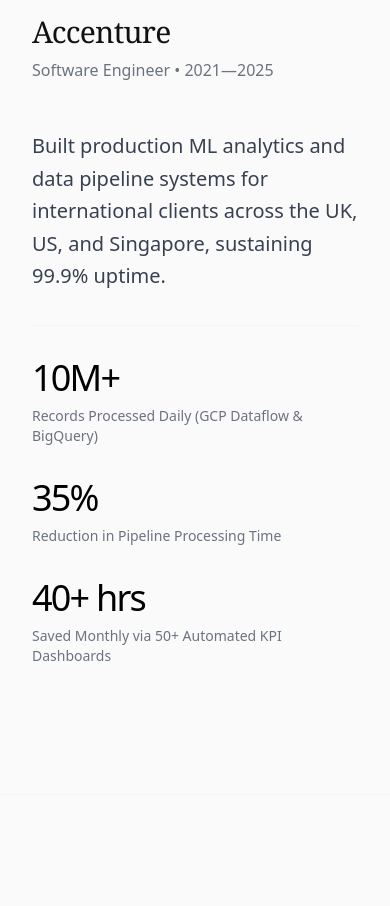
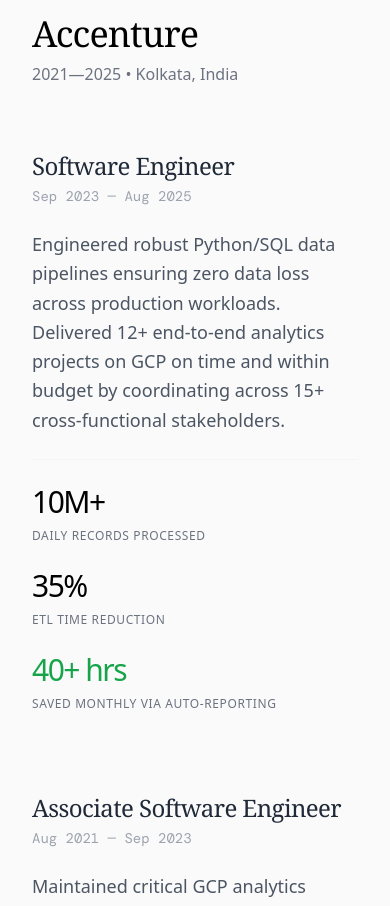
Before and after one commit to deepayans/portfolio, a Next.js app: page / in a window 390 px wide. Shown: the part 1060-1966 px from the top of the page. Built offline with nearby package versions, Linux system fonts and the light colour scheme; a web font is replaced by a local one.

Commit message:
Refactor Portfolio component for improved layout and content
Updated the Portfolio component with improved styling and content. Removed unused FadeIn implementation and adjusted layout for better responsiveness.

```diff
--- a/app/page.tsx
+++ b/app/page.tsx
@@ -1,32 +1,18 @@
-"use client";
-
 import React from 'react';
 import Image from 'next/image';
-import { motion } from 'framer-motion';
-
-// Premium Scroll-Reveal Wrapper
-const FadeIn = ({ children, delay = 0, className = "" }: { children: React.ReactNode, delay?: number, className?: string }) => (
-  <motion.div
-    initial={{ opacity: 0, y: 30 }}
-    whileInView={{ opacity: 1, y: 0 }}
-    viewport={{ once: true, margin: "-100px" }}
-    transition={{ duration: 0.8, delay, ease: [0.16, 1, 0.3, 1] }} // Apple-style easing curve
-    className={className}
-  >
-    {children}
-  </motion.div>
-);
+import { FadeIn } from '@/components/FadeIn';
 
 export default function Portfolio() {
   return (
-    <main className="selection:bg-black selection:text-white overflow-hidden">
+    <main className="selection:bg-black selection:text-white overflow-hidden bg-[#FAFAFA]">
       {/* Navigation */}
       <nav className="fixed top-0 w-full bg-[#FAFAFA]/80 backdrop-blur-md z-50 border-b border-gray-100">
         <div className="w-full flex justify-between items-center py-6 px-8 md:px-16 max-w-7xl mx-auto">
           <div className="font-medium tracking-tight text-sm uppercase">
             Deepayan Sarkar
           </div>
-          <div className="flex gap-6 text-sm text-gray-500">
+          {/* Mobile-responsive navigation: Hidden on small screens to prevent layout breaks */}
+          <div className="hidden md:flex gap-6 text-sm text-gray-500">
             <a href="#experience" className="hover:text-black transition-colors">Experience</a>
             <a href="#projects" className="hover:text-black transition-colors">Work</a>
             <a href="#stack" className="hover:text-black transition-colors">Stack</a>
@@ -56,7 +42,7 @@
 
           <FadeIn delay={0.3}>
             <p className="text-lg md:text-xl text-gray-600 max-w-2xl font-light leading-relaxed">
-              Production data engineer turned applied data scientist. Four years building large-scale ML analytics systems at Accenture, currently completing an MSc in Data Analytics for Business with a focus on Generative AI and computer vision.
+              Production data engineer turned applied data scientist. Four years driving efficiency at Accenture through large-scale ML analytics systems, currently bridging the gap between raw data and business impact via MSc research in Generative AI and computer vision.
             </p>
           </FadeIn>
 
@@ -87,36 +73,111 @@
           <h2 className="text-sm font-mono text-gray-400 uppercase tracking-widest mb-16 border-b border-gray-200 pb-4">Enterprise Engineering</h2>
         </FadeIn>
 
-        <div className="grid grid-cols-1 md:grid-cols-12 gap-12">
-          <FadeIn className="md:col-span-4" delay={0.1}>
-            <h3 className="text-3xl font-serif tracking-tight">Accenture</h3>
-            <p className="text-gray-500 mt-2">Software Engineer • 2021—2025</p>
+        <div className="grid grid-cols-1 lg:grid-cols-12 gap-16 lg:gap-12">
+          <FadeIn className="lg:col-span-4" delay={0.1}>
+            <h3 className="text-4xl font-serif tracking-tight text-black">Accenture</h3>
+            <p className="text-gray-500 mt-2 font-light">2021—2025 • Kolkata, India</p>
           </FadeIn>
-          <FadeIn className="md:col-span-8 space-y-8" delay={0.2}>
-            <p className="text-xl font-light leading-relaxed text-gray-700">
-              Built production ML analytics and data pipeline systems for international clients across the UK, US, and Singapore, sustaining 99.9% uptime.
+
+          <div className="lg:col-span-8 space-y-20">
+            {/* Software Engineer Role */}
+            <FadeIn delay={0.2} className="space-y-6">
+              <div>
+                <h4 className="text-2xl font-serif tracking-tight text-gray-800">Software Engineer</h4>
+                <p className="text-sm text-gray-400 font-mono mt-1">Sep 2023 — Aug 2025</p>
+              </div>
+              <p className="text-lg font-light leading-relaxed text-gray-600">
+                Engineered robust Python/SQL data pipelines ensuring zero data loss across production workloads. Delivered 12+ end-to-end analytics projects on GCP on time and within budget by coordinating across 15+ cross-functional stakeholders.
               </p>
 
-            <div className="grid grid-cols-1 sm:grid-cols-3 gap-8 pt-8 border-t border-gray-100">
+              <div className="grid grid-cols-1 sm:grid-cols-3 gap-6 pt-6 border-t border-gray-100">
                 <div>
-                <div className="text-4xl font-light tracking-tighter text-black">10M+</div>
-                <div className="text-sm text-gray-500 mt-2">Records Processed Daily (GCP Dataflow & BigQuery)</div>
+                  <div className="text-3xl font-light tracking-tighter text-black">10M+</div>
+                  <div className="text-xs text-gray-500 uppercase tracking-wider mt-2">Daily Records Processed</div>
                 </div>
                 <div>
-                <div className="text-4xl font-light tracking-tighter text-black">35%</div>
-                <div className="text-sm text-gray-500 mt-2">Reduction in Pipeline Processing Time</div>
+                  <div className="text-3xl font-light tracking-tighter text-black">35%</div>
+                  <div className="text-xs text-gray-500 uppercase tracking-wider mt-2">ETL Time Reduction</div>
                 </div>
                 <div>
-                <div className="text-4xl font-light tracking-tighter text-black">40+ hrs</div>
-                <div className="text-sm text-gray-500 mt-2">Saved Monthly via 50+ Automated KPI Dashboards</div>
+                  <div className="text-3xl font-light tracking-tighter text-green-600">40+ hrs</div>
+                  <div className="text-xs text-gray-500 uppercase tracking-wider mt-2">Saved Monthly via Auto-Reporting</div>
+                </div>
+              </div>
+            </FadeIn>
+
+            {/* Associate Software Engineer Role */}
+            <FadeIn delay={0.3} className="space-y-6">
+              <div>
+                <h4 className="text-2xl font-serif tracking-tight text-gray-800">Associate Software Engineer</h4>
+                <p className="text-sm text-gray-400 font-mono mt-1">Aug 2021 — Sep 2023</p>
+              </div>
+              <p className="text-lg font-light leading-relaxed text-gray-600">
+                Maintained critical GCP analytics infrastructure (BigQuery, Cloud Storage, Dataflow) supporting business-critical workloads. Analysed large-scale datasets (1M+ rows) to surface trends and anomalies guiding product and marketing decisions.
+              </p>
+
+              <div className="grid grid-cols-1 sm:grid-cols-2 gap-6 pt-6 border-t border-gray-100">
+                <div>
+                  <div className="text-3xl font-light tracking-tighter text-black">99.9%</div>
+                  <div className="text-xs text-gray-500 uppercase tracking-wider mt-2">GCP Infrastructure Uptime</div>
+                </div>
+                <div>
+                  <div className="text-3xl font-light tracking-tighter text-green-600">30%</div>
+                  <div className="text-xs text-gray-500 uppercase tracking-wider mt-2">Lift in Customer Experience Metrics via A/B Testing</div>
                 </div>
               </div>
             </FadeIn>
           </div>
+        </div>
+      </section>
+
+      {/* Social Proof & Testimonials */}
+      <section className="py-32 px-8 md:px-16 border-y border-gray-100 bg-white">
+        <div className="max-w-7xl mx-auto">
+          <FadeIn>
+            <h2 className="text-sm font-mono text-gray-400 uppercase tracking-widest mb-16 border-b border-gray-200 pb-4">Professional Validation</h2>
+          </FadeIn>
+
+          <div className="grid grid-cols-1 md:grid-cols-2 gap-16 md:gap-12">
+            {/* Academic Recommendation */}
+            <FadeIn delay={0.1} className="space-y-8 flex flex-col justify-between">
+              <blockquote className="text-xl md:text-2xl font-serif italic text-gray-800 leading-relaxed">
+                "Deepayan is a highly capable and analytical problem-solver. What stands out to me is his ability to take high-level guidance and translate it into rigorous research, confidently navigating challenges like label scarcity through solid statistical validation."
+              </blockquote>
+              <div className="flex items-center gap-4 pt-6 border-t border-gray-100">
+                <div className="w-12 h-12 bg-gray-100 rounded-full overflow-hidden border border-gray-200">
+                   {/* Placeholder: Save an image as tianyuan.jpg in your public folder to render this */}
+                   <div className="w-full h-full flex items-center justify-center text-gray-400 font-serif">TZ</div>
+                </div>
+                <div>
+                  <p className="font-medium text-black">Tianyuan Zhang</p>
+                  <p className="text-xs text-gray-500">Assistant Professor, KEDGE Business School</p>
+                </div>
+              </div>
+            </FadeIn>
+
+            {/* Professional Recommendation */}
+            <FadeIn delay={0.2} className="space-y-8 flex flex-col justify-between">
+              <blockquote className="text-xl md:text-2xl font-serif italic text-gray-800 leading-relaxed">
+                "Deepayan took ownership of key deliverables easily. He is a smart and driven individual who consistently explores innovative approaches to problem solving and brings his own unique perspective to the team. He is a quick learner, always eager to pick up new technologies."
+              </blockquote>
+              <div className="flex items-center gap-4 pt-6 border-t border-gray-100">
+                <div className="w-12 h-12 bg-gray-100 rounded-full overflow-hidden border border-gray-200">
+                   {/* Placeholder: Save an image as taqabul.jpg in your public folder to render this */}
+                   <div className="w-full h-full flex items-center justify-center text-gray-400 font-serif">TN</div>
+                </div>
+                <div>
+                  <p className="font-medium text-black">Taqabul Nisha</p>
+                  <p className="text-xs text-gray-500">Digital Analytics Lead at e& UAE</p>
+                </div>
+              </div>
+            </FadeIn>
+          </div>
+        </div>
       </section>
 
       {/* Project Showroom */}
-      <section id="projects" className="py-32 px-8 md:px-16 max-w-7xl mx-auto border-t border-gray-100">
+      <section id="projects" className="py-32 px-8 md:px-16 max-w-7xl mx-auto">
         <FadeIn>
           <h2 className="text-sm font-mono text-gray-400 uppercase tracking-widest mb-16 border-b border-gray-200 pb-4">Applied Projects & Hackathons</h2>
         </FadeIn>
@@ -245,7 +306,7 @@
           <FadeIn delay={0.2} className="space-y-6">
             <h4 className="font-serif text-2xl border-l-2 border-black pl-4">Cloud & Data Engineering</h4>
             <ul className="space-y-3 text-gray-600 font-light">
-              <li>GCP (BigQuery, Dataflow)</li>
+              <li>GCP (BigQuery, Dataflow, Cloud Storage)</li>
               <li>Airflow & ETL Pipelines</li>
               <li>Docker & CI/CD</li>
               <li>MLOps Architecture</li>
@@ -314,8 +375,7 @@
       </section>
 
       {/* Expanded Utility Footer */}
-      <FadeIn delay={0.1}>
-        <footer className="bg-[#111111] text-white pt-32 pb-16 px-8 md:px-16 mt-16 rounded-t-[3rem]">
+      <footer className="bg-[#111111] text-white pt-32 pb-16 px-8 md:px-16 mt-16 rounded-t-[3rem]" id="top">
         <div className="max-w-7xl mx-auto">
           <div className="grid grid-cols-1 md:grid-cols-2 gap-16 mb-24">
             <div>
@@ -341,16 +401,16 @@
 
           <div className="flex flex-col md:flex-row justify-between items-center pt-8 border-t border-gray-800 text-xs text-gray-500 font-mono">
             <p>© {new Date().getFullYear()} Deepayan Sarkar. All rights reserved.</p>
-              <button
-                onClick={() => window.scrollTo({ top: 0, behavior: 'smooth' })}
+            {/* Standard anchor tag to maintain Server Component compatibility */}
+            <a
+              href="#"
               className="mt-4 md:mt-0 hover:text-white transition-colors uppercase tracking-widest"
             >
               Back to Top ↑
-              </button>
+            </a>
           </div>
         </div>
       </footer>
-      </FadeIn>
     </main>
   );
 }
```
Lines whose indentation alone changed are shown as unchanged.
